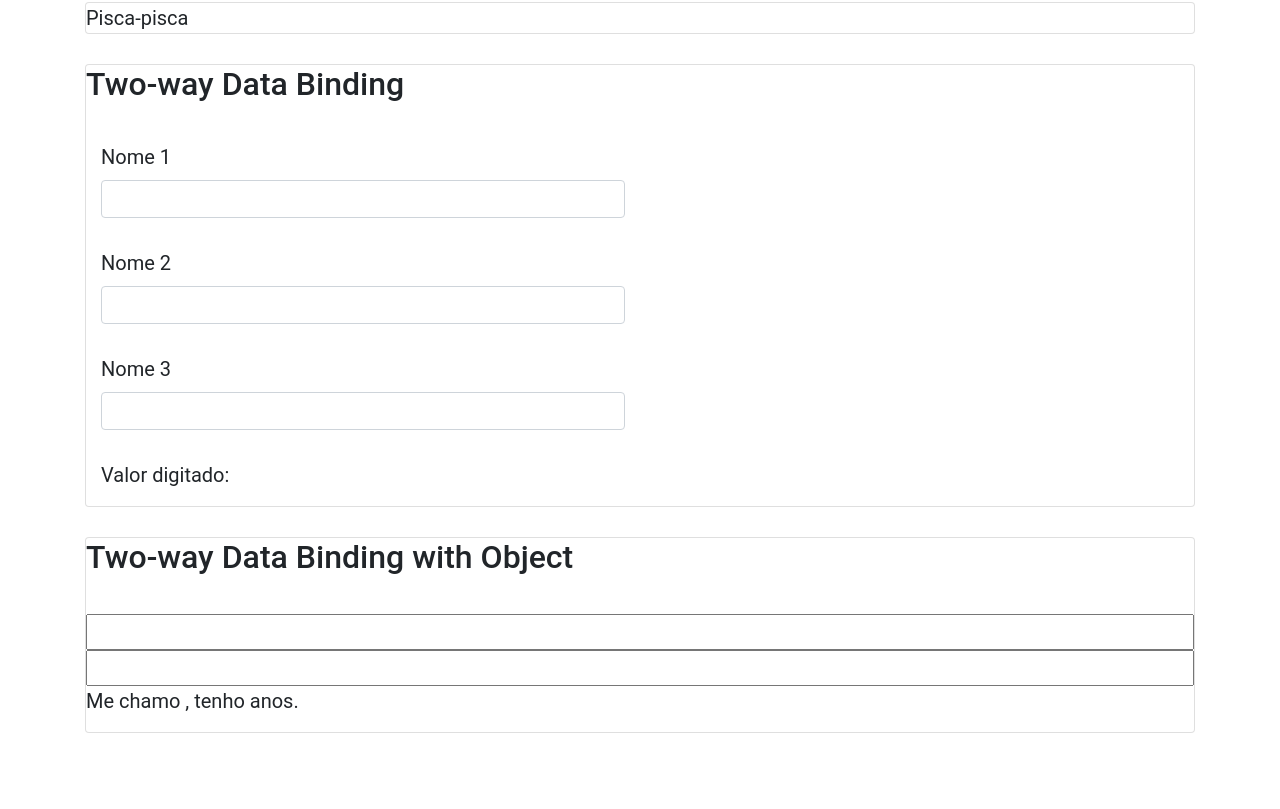
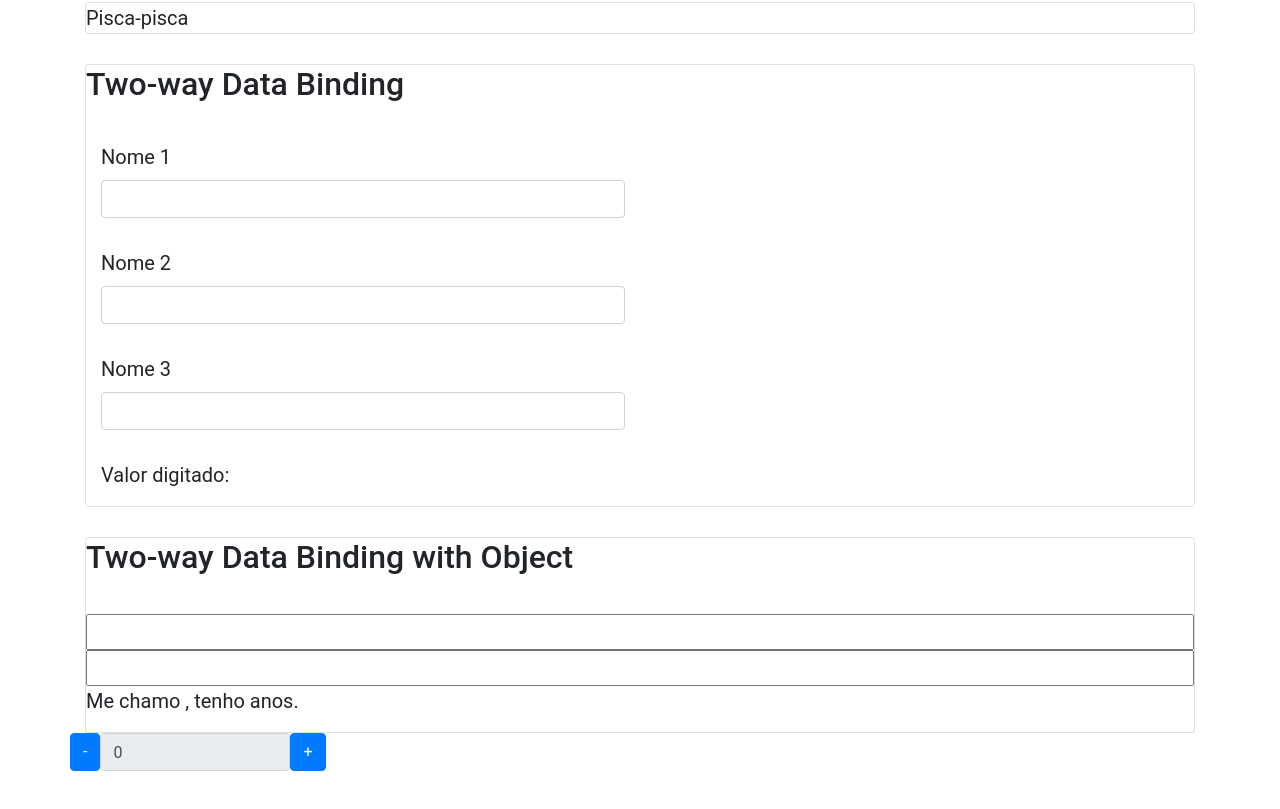
Before and after one commit to leonardofaria00/curso-angular, an Angular app: page / in a window 1280 px wide. Shown: the part 379-1188 px from the top of the page. Built offline with nearby package versions, Linux system fonts and the light colour scheme.

Commit message:
[UPDATE] Adicionando componente conatador

```diff
--- a/src/app/app.component.html
+++ b/src/app/app.component.html
@@ -1,8 +1,8 @@
 <section>
   <article>
-    <!-- <meu-primeiro-component></meu-primeiro-component> -->
-    <app-event-binding></app-event-binding>
-    <!-- <span>{{ title }} app is running!</span> -->
-    <!-- <app-curso></app-curso> -->
+  <!-- <meu-primeiro-component></meu-primeiro-component> -->
+  <!-- <span>{{ title }} app is running!</span> -->
+  <!-- <app-curso></app-curso> -->
+  <app-event-binding></app-event-binding>
   </article>
 </section>
--- a/src/app/app.module.ts
+++ b/src/app/app.module.ts
@@ -6,6 +6,7 @@ import { AppComponent } from './app.component';
 import { CursoModule } from './curso/curso.module';
 import { EventBindingComponent } from './event-binding/event-binding.component';
 import { MeuPrimeiroComponent } from './meu-componente/meu-primeiro.component';
+import { OutputPropertyComponent } from './output-property/output-property.component';
 
 
 
@@ -13,7 +14,8 @@ import { MeuPrimeiroComponent } from './meu-componente/meu-primeiro.component';
   declarations: [
     AppComponent,
     MeuPrimeiroComponent,
-    EventBindingComponent
+    EventBindingComponent,
+    OutputPropertyComponent
   ],
   imports: [
     BrowserModule,
--- a/src/app/curso/curso.component.html
+++ b/src/app/curso/curso.component.html
@@ -1,6 +1,6 @@
 <section>
   <article class="card">
-    <p>Lista de Cursos do Portal {{ nomePortal }}</p>
+    <p>Lista de Cursos do Portal <a href="{{ nomePortal }}">{{ nomePortal }}</a></p>
     <ul>
       <li *ngFor="let curso of cursos">
         {{ curso }}
@@ -11,7 +11,7 @@
   <br />
   <article class="card">
     <h4>Selecione uma Classe:</h4>
-    <select class="col-sm-3"  #classe (change)="0">
+    <select class="col-sm-3" #classe (change)="0">
       <option value="" selected>Selecione</option>
       <option value="alert-primary">Primary</option>
       <option value="alert-success">Sucesso</option>
--- a/src/app/curso/curso.component.ts
+++ b/src/app/curso/curso.component.ts
@@ -16,7 +16,7 @@ export class CursoComponent implements OnInit {
   cursos: string[];
 
   constructor(private cursoService: CursoService) {
-    this.nomePortal = 'http://loiane.traning';
+    this.nomePortal = 'https://loiane.training/';
 
     this.cursos = cursoService.getCursos();
   }
--- a/src/app/event-binding/event-binding.component.html
+++ b/src/app/event-binding/event-binding.component.html
@@ -47,3 +47,7 @@
   <p>Me chamo {{ pessoa.nome}}, tenho {{pessoa.idade}} anos.</p>
 
 </article>
+
+<section>
+  <contador></contador>
+</section>
--- /dev/null
+++ b/src/app/output-property/output-property.component.html
@@ -0,0 +1,5 @@
+<article class="row">
+    <button class="btn btn-primary" (click)="decrementaValor()">-</button>
+    <input class="form-control col-sm-2" type="number" readonly [(ngModel)]="valor">
+    <button class="btn btn-primary" (click)="incrementaValor()">+</button>
+</article>
--- /dev/null
+++ b/src/app/output-property/output-property.component.ts
@@ -0,0 +1,26 @@
+import { Component, OnInit } from '@angular/core';
+
+@Component({
+  selector: 'contador',
+  templateUrl: './output-property.component.html',
+  styleUrls: ['./output-property.component.css']
+})
+export class OutputPropertyComponent implements OnInit {
+
+  valor: number = 0;
+
+  constructor() { }
+
+  ngOnInit(): void {
+  }
+
+  decrementaValor() {
+    this.valor--;
+    console.log(this.valor);
+  }
+
+  incrementaValor() {
+    this.valor++;
+    console.log(this.valor);
+  }
+}
```
Also changed, not shown: src/app/output-property/output-property.component.css (added), 1 other file (tests, documents, lock files or other folders).
